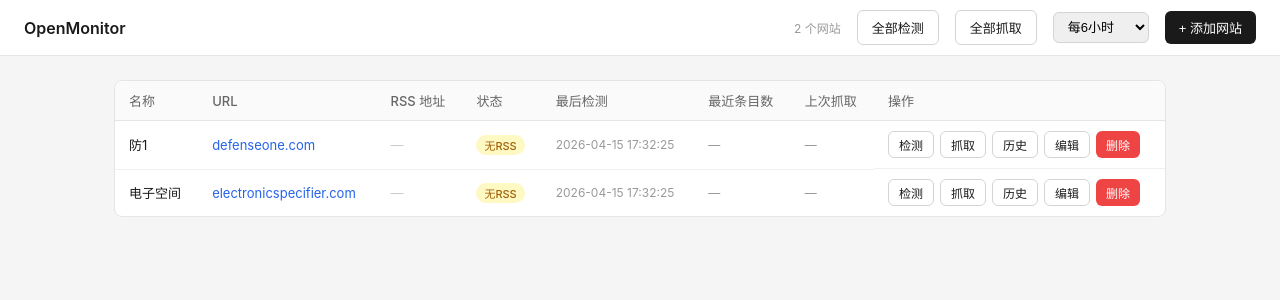
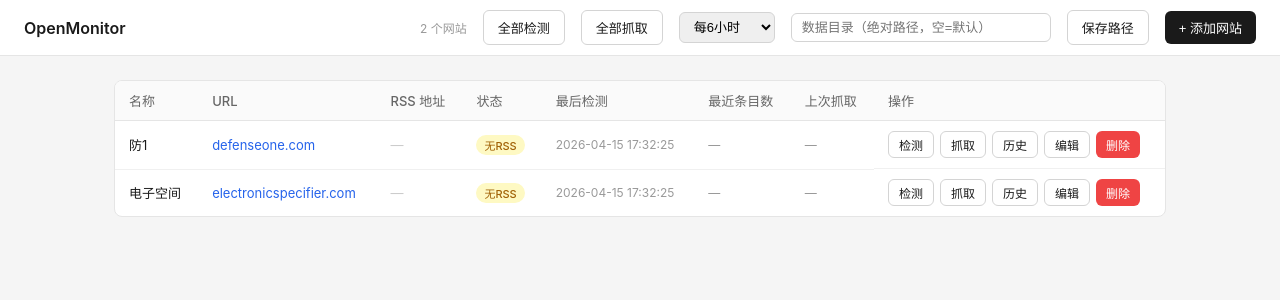
Before and after one commit to dadashoushou/monitor, a Flask app: page / in a window 1280 px wide. Shown: the top 300 px of the page. Run offline with Flask 3, Linux system fonts and the light colour scheme; data that the repository does not hold is empty.

Commit message:
feat: add data dir input to header UI

```diff
--- a/templates/index.html
+++ b/templates/index.html
@@ -63,6 +63,10 @@
   .article-list { padding: 8px 14px 14px; background: #fafafa; }
   .article-list a { display: block; font-size: 12px; color: #2563eb; text-decoration: none; padding: 3px 0; white-space: nowrap; overflow: hidden; text-overflow: ellipsis; }
   .article-list a:hover { text-decoration: underline; }
+  .data-dir-input { padding: 6px 10px; border-radius: 6px; border: 1px solid #d4d4d4; font-size: 13px; width: 260px; outline: none; }
+  .data-dir-input:focus { border-color: #1a1a1a; }
+  .data-dir-input.saved { border-color: #16a34a; }
+  .data-dir-input.error { border-color: #ef4444; }
 </style>
 </head>
 <body>
@@ -78,6 +82,8 @@
     <option value="12">每12小时</option>
     <option value="24">每24小时</option>
   </select>
+  <input id="dataDirInput" class="data-dir-input" type="text" placeholder="数据目录（绝对路径，空=默认）" title="抓取结果 JSON 文件保存目录">
+  <button class="btn btn-secondary" id="btnSaveDataDir">保存路径</button>
   <button class="btn btn-primary" onclick="openModal()">+ 添加网站</button>
 </div>
 
@@ -230,6 +236,7 @@ async function initIntervalSelect() {
       body: JSON.stringify({ crawl_interval_hours: parseInt(sel.value) })
     });
   });
+  document.getElementById('dataDirInput').value = cfg.data_dir || '';
 }
 
 const STATUS_LABEL = {
@@ -377,6 +384,31 @@ document.addEventListener('keydown', e => {
   if (e.key === 'Escape') closeModal();
 });
 
+let _dataDirTimer = null;
+document.getElementById('btnSaveDataDir').addEventListener('click', async () => {
+  const input = document.getElementById('dataDirInput');
+  const btn = document.getElementById('btnSaveDataDir');
+  clearTimeout(_dataDirTimer);
+  btn.disabled = true;
+  btn.textContent = '保存路径';
+  input.classList.remove('saved', 'error');
+  const res = await fetch('/api/config', {
+    method: 'POST',
+    headers: {'Content-Type': 'application/json'},
+    body: JSON.stringify({ data_dir: input.value.trim() })
+  });
+  btn.disabled = false;
+  if (res.ok) {
+    input.classList.add('saved');
+    btn.textContent = '已保存 ✓';
+    _dataDirTimer = setTimeout(() => { input.classList.remove('saved'); btn.textContent = '保存路径'; }, 2000);
+  } else {
+    input.classList.add('error');
+    btn.textContent = '路径无效';
+    _dataDirTimer = setTimeout(() => { input.classList.remove('error'); btn.textContent = '保存路径'; }, 2000);
+  }
+});
+
 document.getElementById('btnCrawlAll').addEventListener('click', async () => {
   const btn = document.getElementById('btnCrawlAll');
   btn.disabled = true;
```
